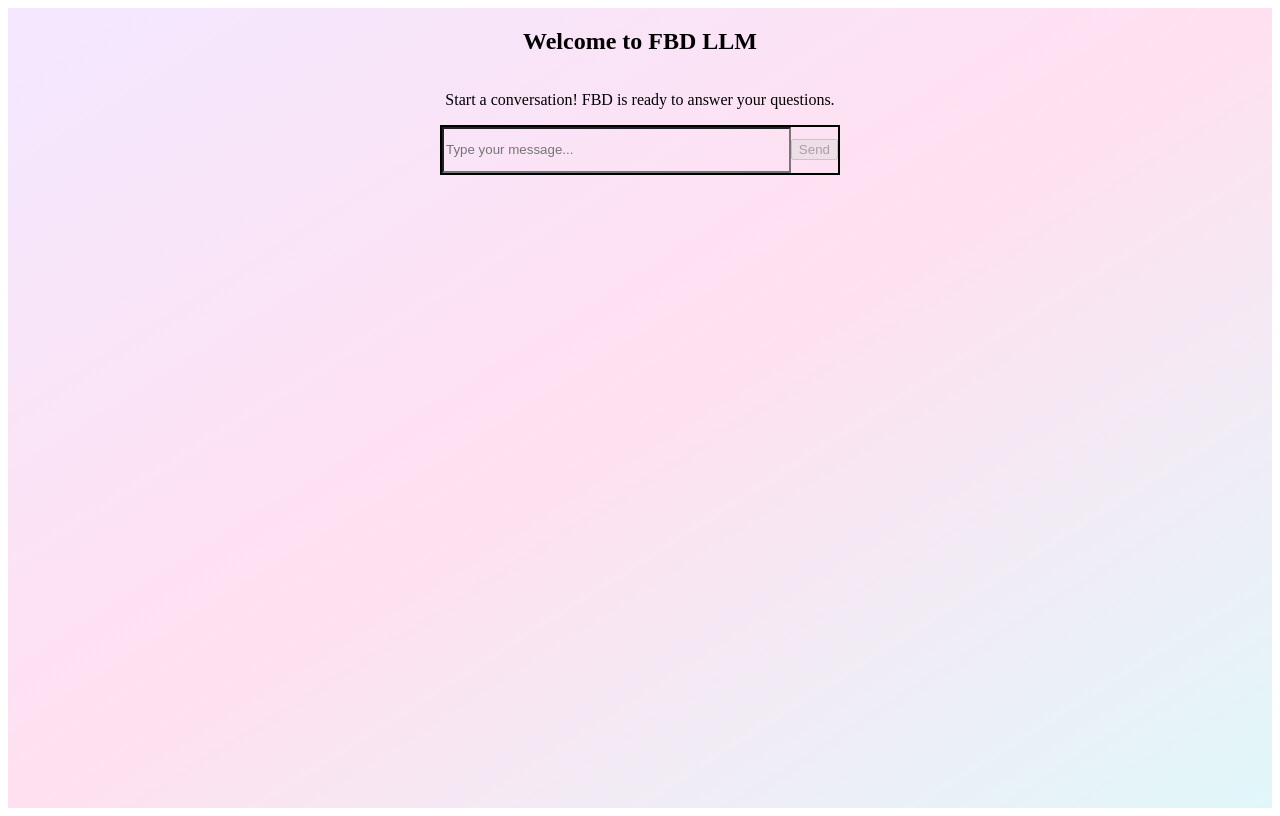
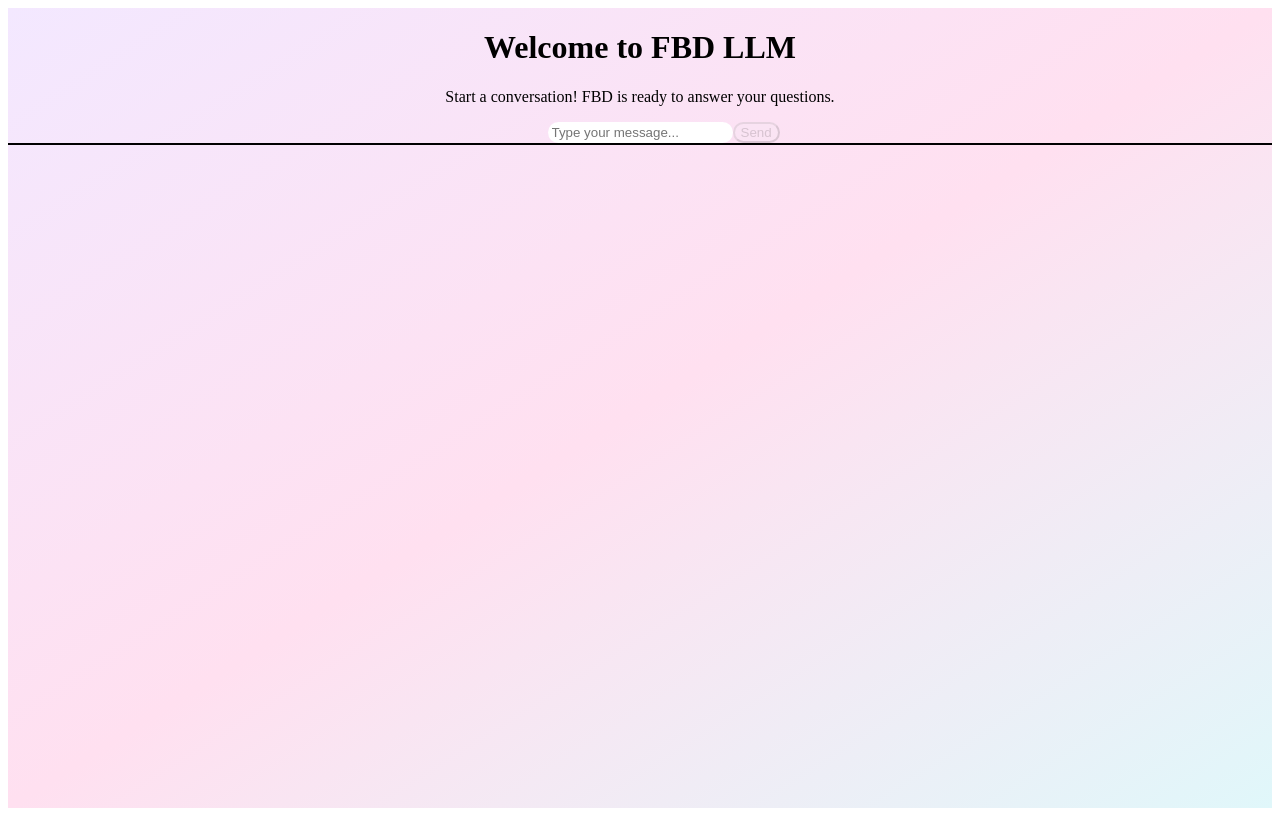
Before and after one commit to para0107/Final_ML_Proj_Deploy, a Next.js app: page / in a window 1280 px wide. Built offline with nearby package versions, Linux system fonts and the light colour scheme.

Commit message:
Deploy and full connection for chat

```diff
--- a/app/interface.tsx
+++ b/app/interface.tsx
@@ -4,48 +4,56 @@ import React, { useState, useRef, useEffect } from 'react';
 import axios from 'axios';
 import './animations.css';
 
-type Message = {
+// Types matching FastAPI Pydantic models
+type ChatMessage = {
     role: 'user' | 'assistant' | 'system';
     content: string;
 };
 
+type ChatResponse = {
+    answer: string;
+    history: ChatMessage[];
+};
+
+// URL of your FastAPI endpoint
+const API_URL = "http://localhost:8000/rag_chat";
+
 const ChatComponent: React.FC = () => {
+    // Seed with the system prompt
+    const [conversation, setConversation] = useState<ChatMessage[]>([
+        { role: 'system', content: '' }
+    ]);
     const [message, setMessage] = useState('');
-    const [conversation, setConversation] = useState<Message[]>([]);
     const [isLoading, setIsLoading] = useState(false);
     const messagesEndRef = useRef<HTMLDivElement>(null);
 
-    const scrollToBottom = () => {
+    // Scroll to bottom on new messages
+    useEffect(() => {
         messagesEndRef.current?.scrollIntoView({ behavior: 'smooth' });
-    };
-
-    useEffect(() => {
-        scrollToBottom();
     }, [conversation, isLoading]);
 
+    // Send a message to FastAPI
     const sendMessage = async () => {
-        if (!message.trim()) return;
+        const text = message.trim();
+        if (!text) return;
 
-        const updatedHistory: Message[] = [...conversation, { role: 'user', content: message }];
+        // Locally append user message
+        const updatedHistory = [...conversation, { role: 'user', content: text }];
         setConversation(updatedHistory);
         setIsLoading(true);
 
         try {
-            const response = await axios.post<{ answer: string; history: Message[] }>(
-                process.env.NEXT_PUBLIC_API_URL + '/rag_chat',
-                {
-                    message,
-                    history: updatedHistory,
-                }
+            const { data } = await axios.post<ChatResponse>(
+                API_URL,
+                { message: text, history: updatedHistory },
+                { headers: { 'Content-Type': 'application/json' } }
             );
-            setConversation(response.data.history);
+            // Update with server history (includes assistant reply)
+            setConversation(data.history);
         } catch {
             setConversation(prev => [
                 ...prev,
-                {
-                    role: 'system',
-                    content: 'Error: Could not connect to the chat service.',
-                },
+                { role: 'system', content: 'Error: Could not connect to the chat service.' }
             ]);
         } finally {
             setIsLoading(false);
@@ -54,92 +62,76 @@ const ChatComponent: React.FC = () => {
     };
 
     return (
-        <div className="min-h-screen flex flex-col bg-gradient-to-br from-[#f3e8ff] via-[#ffe0f0] to-[#e0f7fa] font-sans font-medium tracking-wide">
-            <div className="flex flex-col items-center mt-8 mb-8">
-                <h2 className="text-4xl font-bold text-violet-700 mb-2">Welcome to FBD LLM</h2>
-                <p className="text-lg text-violet-500 text-center max-w-md">
+        <div className="min-h-screen flex flex-col bg-gradient-to-br from-[#f3e8ff] via-[#ffe0f0] to-[#e0f7fa] p-4">
+            {/* Header */}
+            <header className="text-center py-6">
+                <h1 className="text-3xl sm:text-4xl font-extrabold text-violet-700">Welcome to FBD LLM</h1>
+                <p className="text-md sm:text-lg text-violet-500 mt-2">
                     Start a conversation! FBD is ready to answer your questions.
                 </p>
-            </div>
+            </header>
 
-            <div className="flex-1 flex flex-col items-center w-full">
-                <div className="flex flex-col items-center w-full">
-                    <div className="flex justify-center w-full">
-                        <div className="w-[400px]">
-                            <div className="flex items-center bg-gradient-to-r from-blue-900 to-black rounded-2xl shadow-xl border-2 border-blue-900 p-3 mt-8 mb-8 h-20">
+            {/* Input Bar: dynamic, playful */}
+            <section className="flex justify-center mb-6">
+                <div className="relative">
                     <input
                         type="text"
+                        placeholder="Type your message..."
                         value={message}
                         onChange={e => setMessage(e.target.value)}
                         onKeyDown={e => e.key === 'Enter' && !e.shiftKey && sendMessage()}
-                                    placeholder="Type your message..."
                         disabled={isLoading}
-                                    className="flex-1 bg-transparent outline-none text-white placeholder-blue-300 px-2 text-lg h-full"
-                                    style={{ minHeight: '2.5rem' }}
+                        className="w-56 sm:w-64 focus:w-80 transition-all duration-300 ease-out px-4 py-2 rounded-full shadow-lg outline-none border-2 border-transparent focus:border-violet-300 focus:ring-2 focus:ring-violet-200"
                     />
                     <button
                         onClick={sendMessage}
                         disabled={isLoading || !message.trim()}
-                                    className={`ml-3 px-6 py-2 rounded-xl font-bold transition-all h-12 ${
-                                        isLoading || !message.trim()
-                                            ? 'bg-gray-200 text-gray-400 cursor-not-allowed'
-                                            : 'bg-gradient-to-r from-blue-700 to-blue-900 text-white hover:opacity-90'
-                                    }`}
+                        className="absolute right-1 top-1 bg-gradient-to-r from-blue-700 to-blue-900 text-white px-3 py-1 rounded-full disabled:opacity-50 disabled:cursor-not-allowed transition-transform duration-200 hover:scale-105"
                     >
                         Send
                     </button>
                 </div>
+            </section>
+
+            {/* Conversation */}
+            <main className="flex-1 overflow-auto px-2">
+                <div className="space-y-6 max-w-3xl mx-auto">
+                    {conversation.map((msg, idx) => {
+                        const isUser = msg.role === 'user';
+                        const isAssistant = msg.role === 'assistant';
+                        const align = isUser ? 'justify-end' : isAssistant ? 'justify-start' : 'justify-center';
+
+                        // All Q/A bubbles: dark blue background, white text
+                        const bubbleBg = msg.role === 'system'
+                            ? 'bg-yellow-100 border border-yellow-300 text-yellow-800'
+                            : 'bg-blue-900 text-white';
+
+                        const bubbleWidth = msg.role === 'system'
+                            ? 'w-full sm:w-3/4'
+                            : isUser
+                                ? 'w-3/5 sm:w-2/5'
+                                : 'w-3/4 sm:w-1/2';
+
+                        return (
+                            <div key={idx} className={`flex ${align}`}>
+                                <div className={`${bubbleWidth} px-5 py-4 rounded-2xl shadow-lg my-4 ${bubbleBg} transition-transform duration-300 ease-out hover:scale-105`}>
+                                    {msg.content}
                                 </div>
                             </div>
-                </div>
+                        );
+                    })}
 
-                <div className="flex flex-col items-center w-full">
-                    <div className="w-full max-w-5xl space-y-6">
-                        {conversation.map((msg, idx) => (
-                            <div
-                                key={idx}
-                                className={`flex w-full animate-fadeIn transition-all duration-700 z-10 ${
-                                    msg.role === 'user'
-                                        ? 'justify-end'
-                                        : msg.role === 'assistant'
-                                            ? 'justify-start'
-                                            : 'justify-center'
-                                }`}
-                            >
-                                {msg.role === 'user' && (
-                                    <div className="w-full max-w-5xl flex justify-end">
-                                        <div className="bg-blue-900 text-white rounded-3xl shadow-lg p-6 w-full max-w-xl transition-all duration-700 animate-slideInRight z-10">
-                                            <p className="whitespace-pre-wrap">{msg.content}</p>
+                    {isLoading && (
+                        <div className="flex justify-center">
+                            <div className="w-1/2 sm:w-1/3 bg-blue-900 text-white px-4 py-3 rounded-2xl shadow-lg my-4 animate-pulse">
+                                FBD is typing...
                             </div>
                         </div>
                     )}
-                                {msg.role === 'assistant' && (
-                                    <div className="w-full max-w-5xl flex justify-start">
-                                        <div className="bg-blue-900 text-white rounded-3xl shadow-lg p-6 w-full max-w-xl transition-all duration-700 z-10">
-                                            <p className="whitespace-pre-wrap">{msg.content}</p>
-                                        </div>
-                                    </div>
-                                )}
-                                {msg.role === 'system' && (
-                                    <div className="w-full max-w-5xl flex justify-center">
-                                        <div className="bg-yellow-100 text-yellow-800 rounded-3xl shadow-lg p-4 w-full max-w-xl z-10">
-                                            <p className="whitespace-pre-wrap">{msg.content}</p>
-                                        </div>
-                                    </div>
-                                )}
-                            </div>
-                        ))}
-                        {isLoading && (
-                            <div className="flex animate-fadeIn transition-all duration-700 w-full z-10 justify-start">
-                                <div className="bg-blue-900 p-6 rounded-3xl shadow-lg flex items-center w-full max-w-xl z-10">
-                                    <div className="animate-typing text-white text-lg font-medium">FBD is typing...</div>
-                                </div>
-                            </div>
-                        )}
+
                     <div ref={messagesEndRef} />
                 </div>
-                </div>
-            </div>
+            </main>
         </div>
     );
 };
```
Lines whose indentation alone changed are shown as unchanged.
